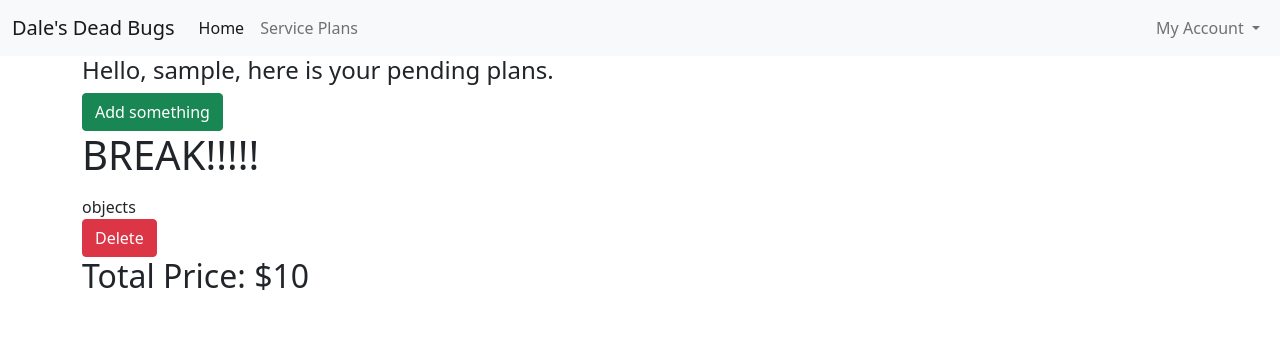
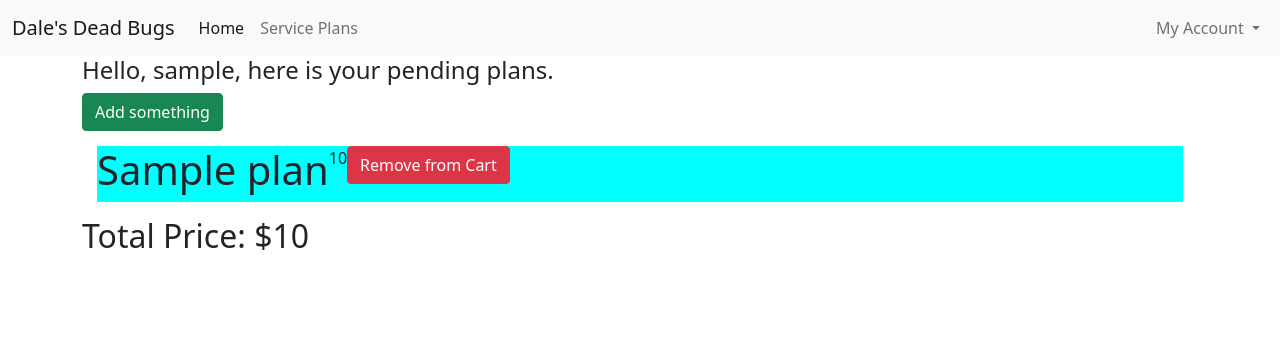
Before and after one commit to Rojasking700/DalesDeadBug, a Flask app: page /mycart in a window 1280 px wide. Shown: the top 356 px of the page. Run offline with Flask 2, Linux system fonts and the light colour scheme; a user stored in the database is signed in; tables that the repository leaves empty hold one stand-in row (values such as "Sample post"); some libraries are stand-ins or nearby versions.

Commit message:
updates to work on heroku -GM

```diff
--- /dev/null
+++ b/app/static/css/cart.css
@@ -0,0 +1,5 @@
+.cart-item{
+    display: flex;
+    background-color: aqua;
+    margin: 15px;
+}
--- a/app/templates/base.html
+++ b/app/templates/base.html
@@ -8,6 +8,7 @@
 <link rel="stylesheet" href="https://cdnjs.cloudflare.com/ajax/libs/twitter-bootstrap/5.0.0-beta1/css/bootstrap.min.css">
 <link rel="stylesheet" href="https://cdnjs.cloudflare.com/ajax/libs/font-awesome/5.15.2/css/all.min.css">
 <link rel="stylesheet" href="../static/css/main.css">
+<link rel="stylesheet" href="../static/css/cart.css">
 <title>{{ title }}</title>
 </head>
 <body>
--- a/app/templates/shoppingcart.html
+++ b/app/templates/shoppingcart.html
@@ -9,14 +9,15 @@
 
 
     {% for objects in cart %}
-        <h1>BREAK!!!!!</h1>
         {% if current_user.id == objects.user_id %}
-            <h1>{{ objects.service_name }}</h1>
-            <p>{{ objects.description }}</p>
-            objects
-            <form action="{{ url_for("removecartplan", cart_id=objects.id) }}" method="post">
-                <input type="submit" value="Delete" class="btn btn-danger">
+        <div class="cart-item">
+            <h1>{{ objects.plan.service_name }}</h1>
+            <p>{{ objects.plan.price }}</p>
+            <form action="{{ url_for('removecartplan', cart_id=objects.id) }}" method="post">
+                <input type="submit" value="Remove from Cart" class="btn btn-danger">
             </form>
+
+        </div>
 
         {% endif %}
     {% endfor %}
```
Also changed, not shown: 1 other file.
